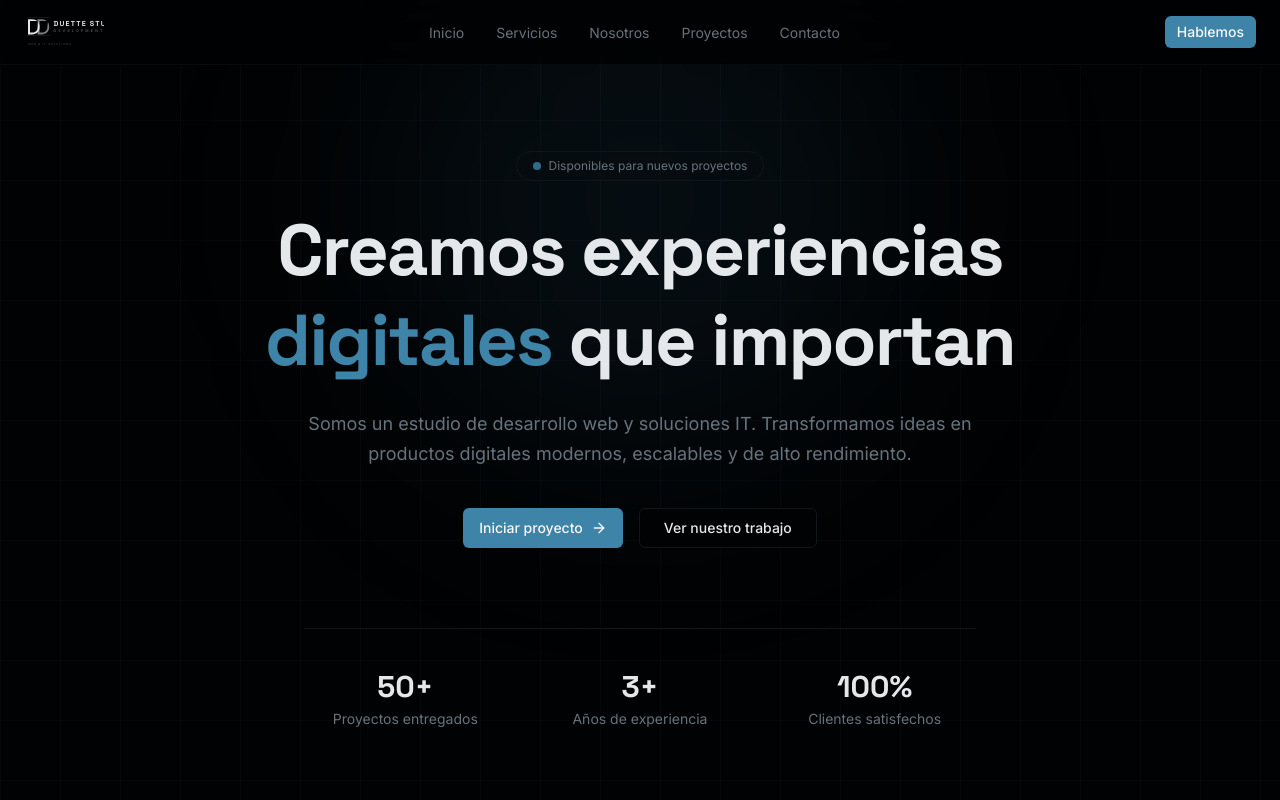
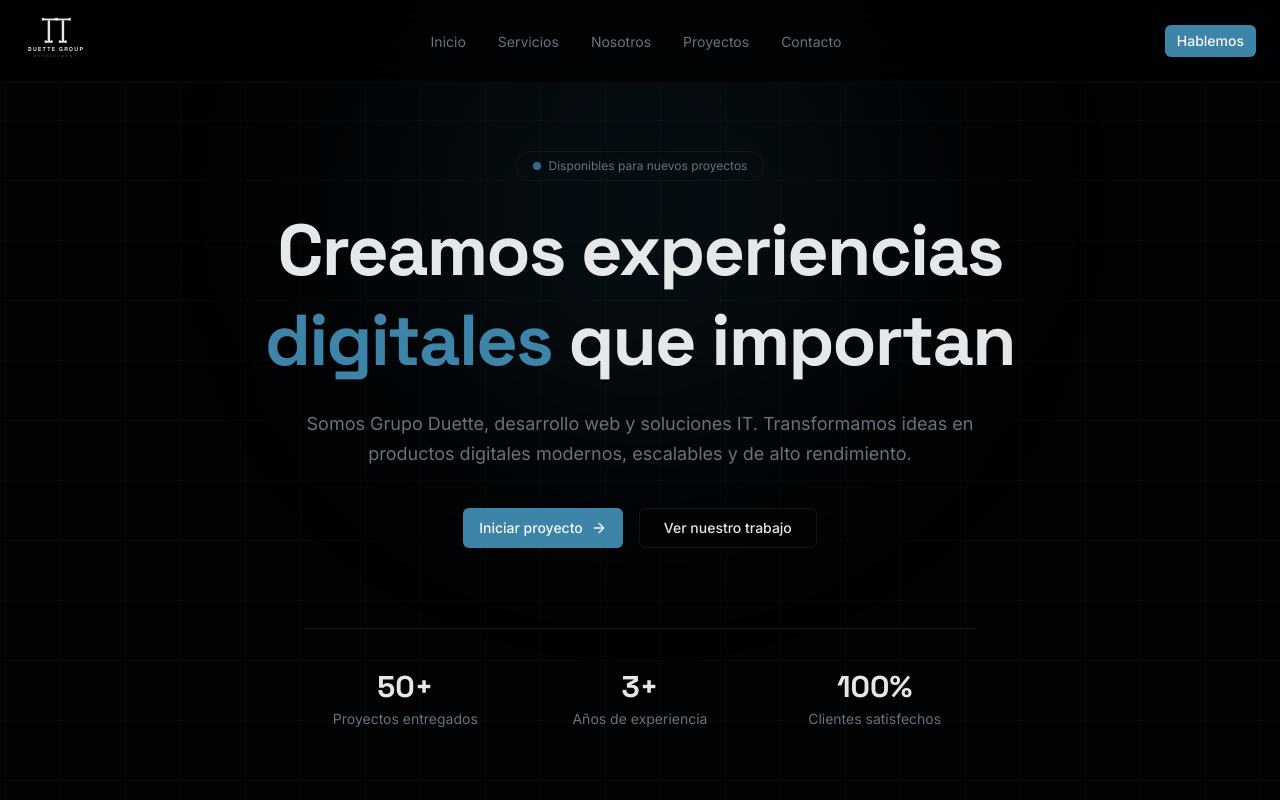
Before and after one commit to AlanTT7/grupo-duette-website, a Next.js app: page / in a window 1280 px wide. Shown: the top 800 px of the page. Built offline with nearby package versions, Linux system fonts and the light colour scheme.

Commit message:
feat: update logo and text references to Duette Group\n\nRebuild logo SVG and update all "Duette Studio" references to "Duette Group"/"Grupo Duette".

```diff
--- a/app/layout.tsx
+++ b/app/layout.tsx
@@ -14,8 +14,8 @@ const spaceGrotesk = Space_Grotesk({
 })
 
 export const metadata: Metadata = {
-  title: 'Duette Studio | Desarrollo Web & Soluciones IT',
-  description: 'Duette Studio es un estudio de desarrollo web y soluciones IT. Creamos experiencias digitales modernas, escalables y de alto rendimiento.',
+  title: 'Grupo Duette | Desarrollo Web & Soluciones IT',
+  description: 'Grupo Duette es un estudio de desarrollo web y soluciones IT. Creamos experiencias digitales modernas, escalables y de alto rendimiento.',
   icons: {
     icon: [
       {
--- a/components/about.tsx
+++ b/components/about.tsx
@@ -60,7 +60,7 @@ export function About() {
               {"Un estudio peque\u00f1o con grandes ideas"}
             </h2>
             <p className="mt-4 leading-relaxed text-muted-foreground">
-              En Duette Studio creemos que las mejores soluciones nacen de la
+              En Grupo Duette creemos que las mejores soluciones nacen de la
               colaboracion directa con nuestros clientes. No somos una agencia
               masiva, somos un equipo enfocado que trata cada proyecto como
               propio.
--- a/components/cta.tsx
+++ b/components/cta.tsx
@@ -33,7 +33,7 @@ export function CTA() {
             </p>
             <div className="mt-10 flex flex-col gap-4 sm:flex-row">
               <Button asChild size="lg" className="gap-2">
-                <a href="mailto:hola@duettestudio.com">
+                <a href="mailto:hola@duettegroup.com">
                   Escribinos
                   <ArrowRight className="h-4 w-4" />
                 </a>
--- a/components/footer.tsx
+++ b/components/footer.tsx
@@ -27,7 +27,7 @@ export function Footer() {
           <div className="md:col-span-1">
             <Logo size={36} className="text-foreground" />
             <p className="mt-4 max-w-xs text-sm leading-relaxed text-muted-foreground">
-              Estudio de desarrollo web y soluciones IT. Creamos productos
+              Grupo de desarrollo web y soluciones IT. Creamos productos
               digitales que generan impacto.
             </p>
           </div>
@@ -56,7 +56,7 @@ export function Footer() {
 
         <div className="mt-12 flex flex-col items-center justify-between gap-4 border-t border-border pt-8 md:flex-row">
           <p className="text-xs text-muted-foreground">
-            {"\u00A9"} {new Date().getFullYear()} Duette Studio. Todos los derechos
+            {"\u00A9"} {new Date().getFullYear()} Grupo Duette. Todos los derechos
             reservados.
           </p>
           <div className="flex gap-6">
--- a/components/hero.tsx
+++ b/components/hero.tsx
@@ -35,7 +35,7 @@ export function Hero() {
         </h1>
 
         <p className="mx-auto mt-6 max-w-2xl text-pretty text-base leading-relaxed text-muted-foreground sm:text-lg">
-          Somos un estudio de desarrollo web y soluciones IT. Transformamos ideas
+          Somos Grupo Duette, desarrollo web y soluciones IT. Transformamos ideas
           en productos digitales modernos, escalables y de alto rendimiento.
         </p>
 
--- a/components/logo.tsx
+++ b/components/logo.tsx
@@ -1,15 +1,16 @@
 interface LogoProps {
   className?: string
-  /** Show only the monogram mark */
+  /** Show only the TT monogram mark */
   markOnly?: boolean
-  /** Override height in px – width scales proportionally */
+  /** Override height in px - width scales proportionally */
   size?: number
 }
 
 /**
- * Duette Studio logo inspired by the serif‑monogram style.
- * Two elegant "D" letters as the brand mark, with the full
- * name rendered below when `markOnly` is false.
+ * Duette Group / Grupo Duette logo.
+ * Two serif capital "T" letters as the monogram brand mark,
+ * faithfully reproducing the original TT logo style with thick
+ * horizontal serifs and vertical strokes.
  */
 export function Logo({ className, markOnly = false, size = 40 }: LogoProps) {
   if (markOnly) {
@@ -17,98 +18,102 @@ export function Logo({ className, markOnly = false, size = 40 }: LogoProps) {
       <svg
         width={size}
         height={size}
-        viewBox="0 0 80 80"
+        viewBox="0 0 100 100"
         fill="none"
         xmlns="http://www.w3.org/2000/svg"
         className={className}
-        aria-label="Duette Studio"
+        aria-label="Duette Group"
       >
-        {/* Left D */}
-        <path
-          d="M10 16h12c14 0 22 8 22 22s-8 22-22 22H10V16zm6 5v34h6c10.5 0 16.5-6.5 16.5-17S32.5 21 22 21h-6z"
-          fill="currentColor"
-        />
-        {/* Right D, slightly overlapping */}
-        <path
-          d="M38 16h12c14 0 22 8 22 22s-8 22-22 22H38V16zm6 5v34h6c10.5 0 16.5-6.5 16.5-17S56.5 21 50 21h-6z"
-          fill="currentColor"
-          opacity="0.6"
-        />
-        {/* Thin top accent line */}
-        <rect x="8" y="12" width="64" height="1.5" rx="0.75" fill="currentColor" opacity="0.25" />
-        {/* Thin bottom accent line */}
-        <rect x="8" y="63" width="64" height="1.5" rx="0.75" fill="currentColor" opacity="0.25" />
+        {/* Left T */}
+        {/* Top horizontal bar */}
+        <rect x="6" y="10" width="46" height="6" fill="currentColor" />
+        {/* Top serif left */}
+        <rect x="6" y="8" width="8" height="8" fill="currentColor" />
+        {/* Top serif right (shared center) */}
+        <rect x="44" y="8" width="8" height="8" fill="currentColor" />
+        {/* Vertical stroke */}
+        <rect x="24" y="16" width="8" height="68" fill="currentColor" />
+        {/* Bottom serif */}
+        <rect x="16" y="82" width="24" height="6" fill="currentColor" />
+        <rect x="16" y="80" width="6" height="8" fill="currentColor" />
+        <rect x="34" y="80" width="6" height="8" fill="currentColor" />
+
+        {/* Right T */}
+        {/* Top horizontal bar */}
+        <rect x="48" y="10" width="46" height="6" fill="currentColor" />
+        {/* Top serif left (shared center) */}
+        <rect x="48" y="8" width="8" height="8" fill="currentColor" />
+        {/* Top serif right */}
+        <rect x="86" y="8" width="8" height="8" fill="currentColor" />
+        {/* Vertical stroke */}
+        <rect x="68" y="16" width="8" height="68" fill="currentColor" />
+        {/* Bottom serif */}
+        <rect x="58" y="82" width="24" height="6" fill="currentColor" />
+        <rect x="58" y="80" width="6" height="8" fill="currentColor" />
+        <rect x="76" y="80" width="6" height="8" fill="currentColor" />
       </svg>
     )
   }
 
-  // Full logo: monogram + wordmark
-  const aspectRatio = 200 / 80
-  const width = size * aspectRatio
+  // Full logo: TT monogram + "DUETTE GROUP" + "DEVELOPMENT" text
+  const monogramHeight = size
+  const totalHeight = size + size * 0.55
+  const totalWidth = size * 2.6
+
   return (
     <svg
-      width={width}
-      height={size}
-      viewBox="0 0 200 80"
+      width={totalWidth}
+      height={totalHeight}
+      viewBox="0 0 260 155"
       fill="none"
       xmlns="http://www.w3.org/2000/svg"
       className={className}
-      aria-label="Duette Studio Development"
+      aria-label="Duette Group Development"
     >
-      {/* ── Monogram ── */}
-      {/* Left D */}
-      <path
-        d="M10 8h10c12 0 19 7 19 19s-7 19-19 19H10V8zm5 4.5v29h5c9 0 14.5-5.5 14.5-14.5S39 12.5 30 12.5h-5z"
-        fill="currentColor"
-      />
-      {/* Right D */}
-      <path
-        d="M34 8h10c12 0 19 7 19 19s-7 19-19 19H34V8zm5 4.5v29h5c9 0 14.5-5.5 14.5-14.5S63 12.5 54 12.5h-5z"
-        fill="currentColor"
-        opacity="0.55"
-      />
-      {/* Top accent line */}
-      <rect x="8" y="4" width="56" height="1.2" rx="0.6" fill="currentColor" opacity="0.2" />
-      {/* Bottom accent line */}
-      <rect x="8" y="48.5" width="56" height="1.2" rx="0.6" fill="currentColor" opacity="0.2" />
+      {/* ---- TT Monogram ---- */}
+      {/* Left T */}
+      <rect x="56" y="8" width="46" height="5.5" fill="currentColor" />
+      <rect x="56" y="6" width="7" height="7.5" fill="currentColor" />
+      <rect x="95" y="6" width="7" height="7.5" fill="currentColor" />
+      <rect x="74" y="13.5" width="7.5" height="66" fill="currentColor" />
+      <rect x="65" y="78" width="24" height="5.5" fill="currentColor" />
+      <rect x="65" y="76" width="5.5" height="7.5" fill="currentColor" />
+      <rect x="83.5" y="76" width="5.5" height="7.5" fill="currentColor" />
 
-      {/* ── Wordmark ── */}
+      {/* Right T */}
+      <rect x="100" y="8" width="46" height="5.5" fill="currentColor" />
+      <rect x="100" y="6" width="7" height="7.5" fill="currentColor" />
+      <rect x="139" y="6" width="7" height="7.5" fill="currentColor" />
+      <rect x="118" y="13.5" width="7.5" height="66" fill="currentColor" />
+      <rect x="109" y="78" width="24" height="5.5" fill="currentColor" />
+      <rect x="109" y="76" width="5.5" height="7.5" fill="currentColor" />
+      <rect x="127.5" y="76" width="5.5" height="7.5" fill="currentColor" />
+
+      {/* ---- Text below ---- */}
       <text
-        x="74"
-        y="24"
+        x="100"
+        y="110"
+        textAnchor="middle"
         fill="currentColor"
         fontFamily="'Space Grotesk', var(--font-space-grotesk), system-ui, sans-serif"
         fontSize="18"
         fontWeight="700"
-        letterSpacing="3"
+        letterSpacing="4"
       >
-        DUETTE STUDIO
+        DUETTE GROUP
       </text>
       <text
-        x="74"
-        y="40"
+        x="100"
+        y="128"
+        textAnchor="middle"
         fill="currentColor"
         fontFamily="'Inter', var(--font-inter), system-ui, sans-serif"
-        fontSize="9"
+        fontSize="9.5"
         fontWeight="400"
-        letterSpacing="5.5"
-        opacity="0.5"
+        letterSpacing="6"
+        opacity="0.45"
       >
         DEVELOPMENT
-      </text>
-
-      {/* ── Tagline at bottom ── */}
-      <text
-        x="10"
-        y="72"
-        fill="currentColor"
-        fontFamily="'Inter', var(--font-inter), system-ui, sans-serif"
-        fontSize="7"
-        fontWeight="400"
-        letterSpacing="2"
-        opacity="0.3"
-      >
-        WEB &amp; IT SOLUTIONS
       </text>
     </svg>
   )
```
